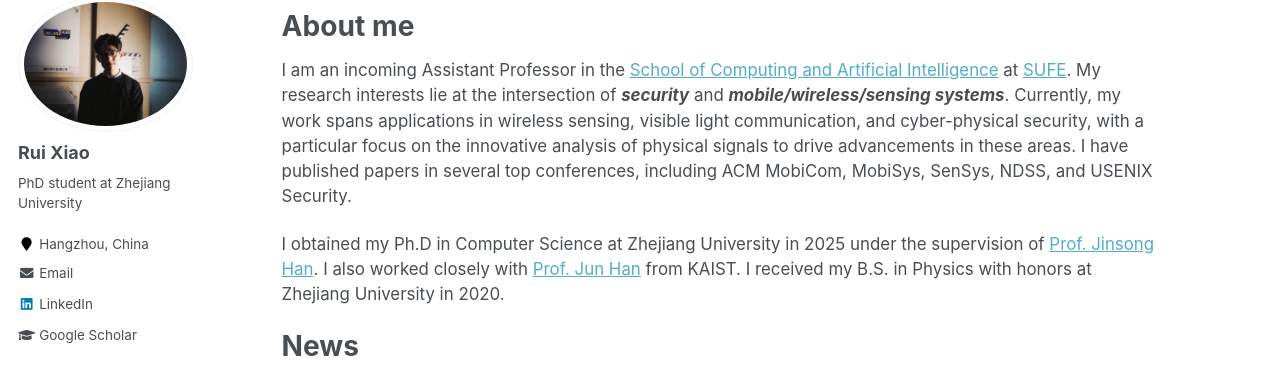
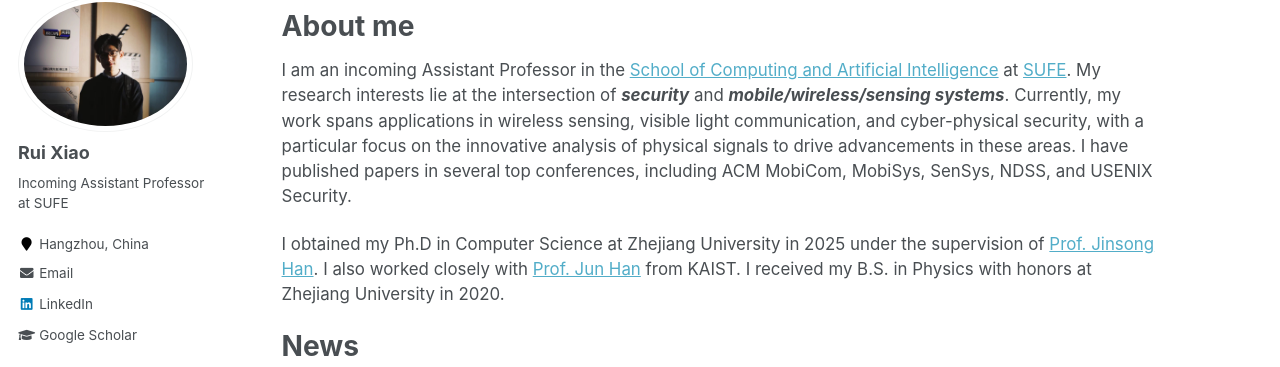
Before and after one commit to ruixiao24/ruixiao24.github.io, a Jekyll site: the page built from _pages/about.md, in a window 1280 px wide. Shown: the part 122-489 px from the top of the page. Built offline with Jekyll 4.4.1, drawn with Linux system fonts in a browser that asks for light colours.

Commit message:
Update _config.yml

```diff
--- a/_config.yml
+++ b/_config.yml
@@ -10,7 +10,7 @@
 title                    : "Rui Xiao's Homepage"
 title_separator          : "-"
 name                     : &name "Rui Xiao"
-description              : &description "PhD Student at Zhejiang University"
+description              : &description "Incoming Assistant Professor at SUFE"
 url                      : "https://ruixiao24.github.io" # the base hostname & protocol for your site e.g. "https://mmistakes.github.io"
 baseurl                  : "" # the subpath of your site, e.g. "/blog"
 repository               : "ruixiao24.github.io"
@@ -82,7 +82,7 @@
 author:
   name             : "Rui Xiao"
   avatar           : "rui_photo.JPG"
-  bio              : "PhD student at Zhejiang University"
+  bio              : "Incoming Assistant Professor at SUFE"
   location         : "Hangzhou, China"
   employer         :
   pubmed           :
```
